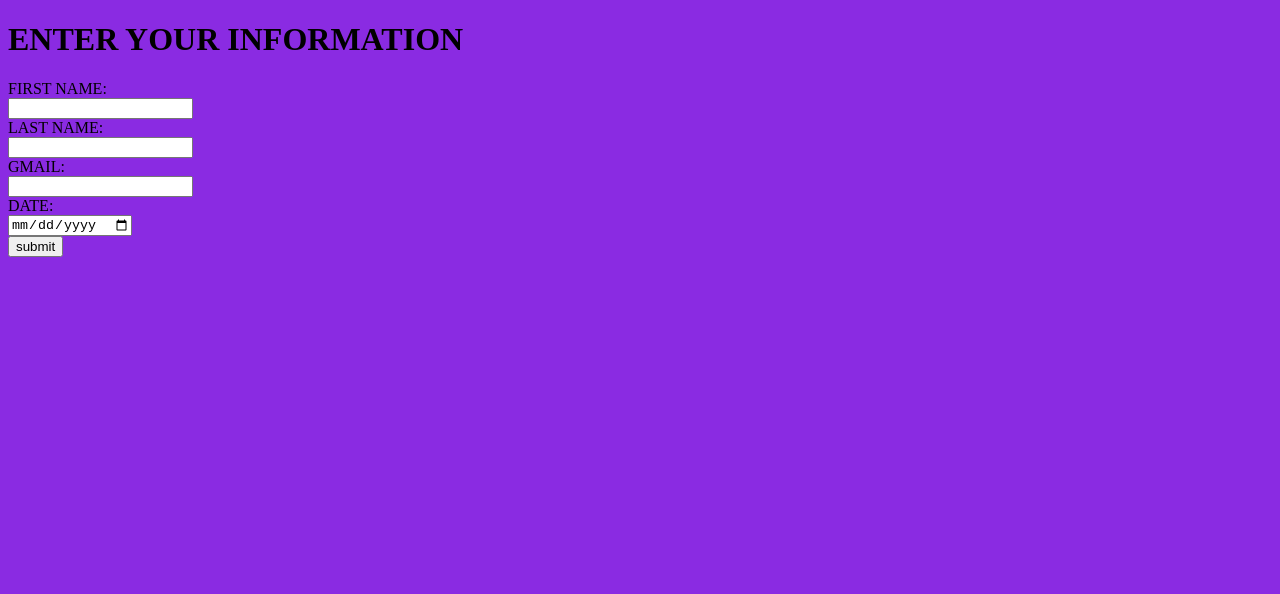
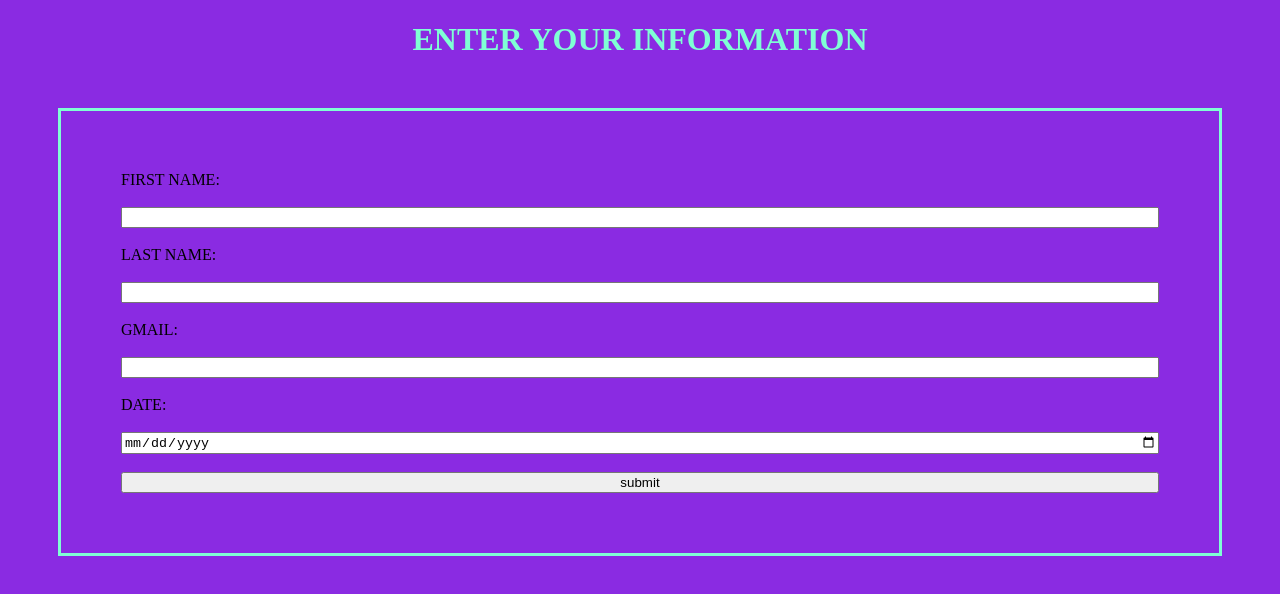
Before and after one commit to gerardotrej/site, a plain HTML site: page contact.html in a window 1280 px wide. Drawn offline with Linux system fonts and the light colour scheme.

Commit message:
added some css

```diff
--- a/contact.css
+++ b/contact.css
@@ -17,3 +17,20 @@
     display: flex;
 
  }
+
+ .title{
+    justify-content: center;
+    display: flex;
+    color: aquamarine;
+ }
+
+ div{
+    justify-content: center;
+    display: flex;
+    flex-direction: column;
+    border: solid;
+    border-color: aquamarine;
+    margin:50px;
+    padding: 60px;
+
+ }
--- a/portfolio.css
+++ b/portfolio.css
@@ -20,3 +20,9 @@ header{
     font-size: xx-large;
     position:absolute;
 }
+
+section{
+    justify-content: center;
+    flex-direction: row;
+    display: flex
+}
```
Also changed, not shown: portfolio.html (+3 -0 lines).
